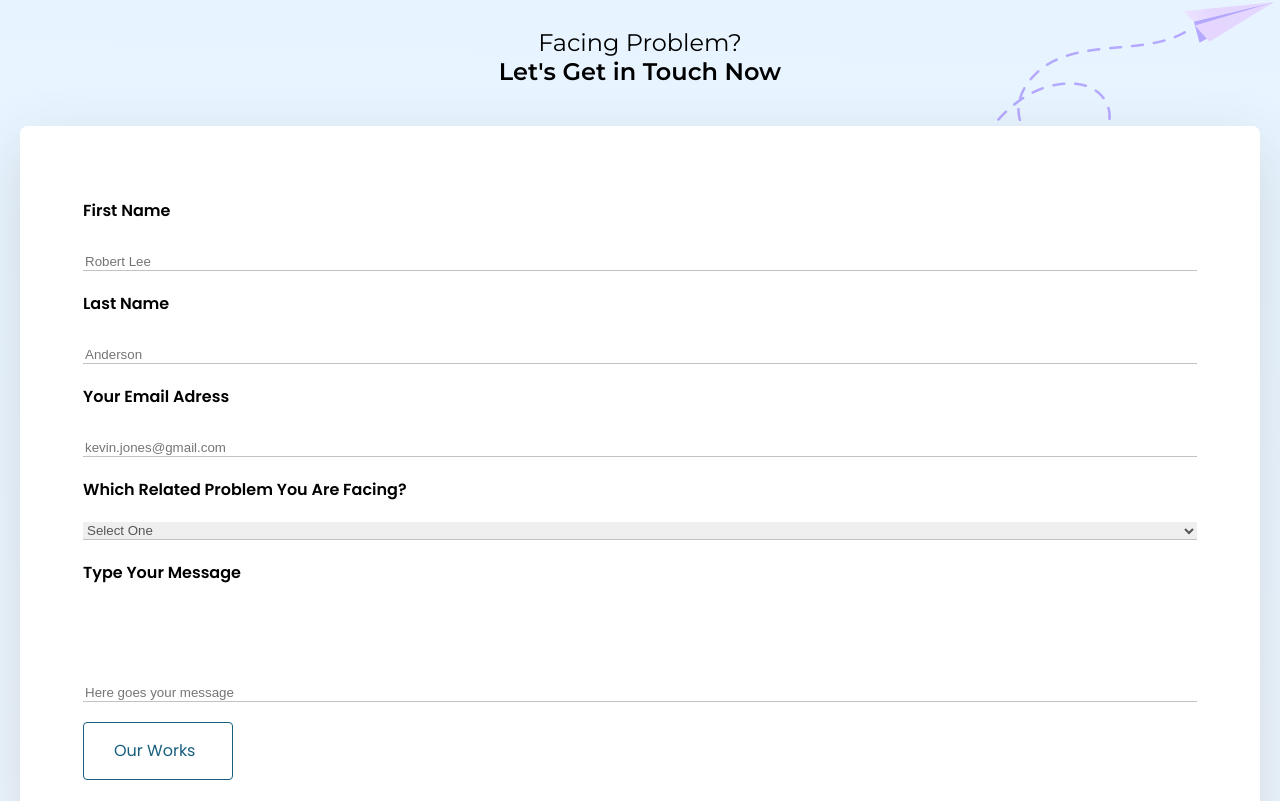
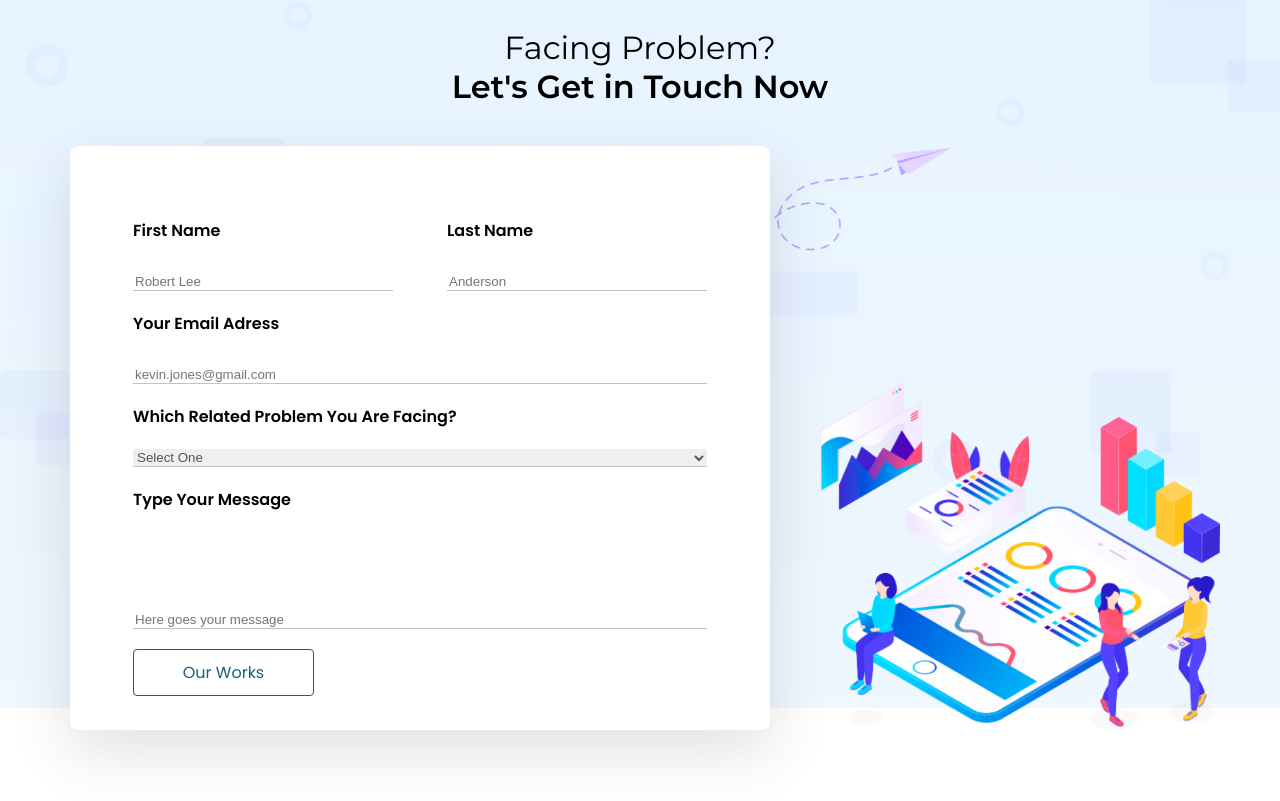
Before and after one commit to MirkoAn/shokworks-react, a React (Create React App) app: page / in a window 1280 px wide. Shown: the part 3899-4700 px from the top of the page. Built offline with nearby package versions, Linux system fonts and the light colour scheme.

Commit message:
Completed form-components UI for all devices

```diff
--- a/src/Components/FormContainer/index.js
+++ b/src/Components/FormContainer/index.js
@@ -2,12 +2,15 @@ import React from 'react'
 import { Forms } from '../Forms'
 
 import { Container } from './styles'
+
+import Banner from '../../assets/images/banner-1.png'
 
 export const FormContainer = () => {
   return (
     <Container>
       <h2>Facing Problem?<br /><span>Let's Get in Touch Now</span></h2>
       <Forms />
+      <img src={Banner} alt='banner' />
     </Container>
   )
 }
--- a/src/Components/FormContainer/styles.js
+++ b/src/Components/FormContainer/styles.js
@@ -1,4 +1,6 @@
 import styled from 'styled-components'
+
+import { mediaQueries } from '../../styles/MediaQueries/MediaQueries'
 
 import * as fonttheme from '../../styles/variables/FontThemes'
 
@@ -9,21 +11,55 @@ import BgArrow from '../../assets/images/Group2794.png'
 export const Container = styled.div`
   margin-top: 50px;
   padding: 20px 20px;
+  position: relative;
   background:
-            url(${BgArrow}),
-            url(${Background}),
-            url(${Background2});
+            url(${BgArrow}) ,
+            url(${Background2}),
+            url(${Background});
   background-position: top right;
   background-repeat: no-repeat;
+
+  ${mediaQueries('laptop')`
+    background-size: 20%, 100%, 100%, 100%;
+    background-position: top 150px left 700px, top right, top right;
+  `}
+
+${mediaQueries('laptopxl')`
+    background-size: 30%, 100%, 100%, 100%;
+    background-position: top 150px left 900px, top right, top right;
+  `}
 
   h2 {
     margin-top: 20px;
     font-weight: 500;
     text-align: center;
     font-family: ${fonttheme.font2};
+    ${mediaQueries('laptop')`
+      font-size: 32px;
+    `}
+    ${mediaQueries('laptopxl')`
+      font-size: 43px;
+    `}
   }
 
   span {
     font-weight: 600;
   }
+
+  img {
+    display: none;
+
+    ${mediaQueries('laptop')`
+      display: block;
+      width: 400px;
+      position: absolute;
+      bottom: 60px;
+      right: 60px;
+    `}
+     ${mediaQueries('laptopxl')`
+      width: 587px;
+      bottom: 60px;
+      right: 120px;
+    `}
+  }
 `
--- a/src/Components/Forms/index.js
+++ b/src/Components/Forms/index.js
@@ -1,6 +1,6 @@
 import React, { useState } from 'react'
 
-import { Form, FormButton } from './styles'
+import { Form, FormButton, Row } from './styles'
 
 export const Forms = () => {
   const [name, setName] = useState('')
@@ -17,6 +17,7 @@ export const Forms = () => {
   console.log(name)
   return (
     <Form action=''>
+      <Row>
         <label>
           First Name <br />
           <input value={name} onChange={handleNameChange} type='text' name='name' placeholder='Robert Lee' />
@@ -25,6 +26,7 @@ export const Forms = () => {
           Last Name <br />
           <input type='text' name='name' placeholder='Anderson' />
         </label>
+      </Row>
       <label>
         Your Email Adress <br />
         <input value={email} onChange={handleEmailChange} type='email' name='email' placeholder='kevin.jones@gmail.com' />
--- a/src/Components/Forms/styles.js
+++ b/src/Components/Forms/styles.js
@@ -1,4 +1,6 @@
 import styled from 'styled-components'
+
+import { mediaQueries } from '../../styles/MediaQueries/MediaQueries'
 
 import * as fonttheme from '../../styles/variables/FontThemes'
 import * as colors from '../../styles/variables/Colors'
@@ -13,6 +15,18 @@ export const Form = styled.form`
   background-color: ${colors.backgroundcolor};
   font-family: ${fonttheme.font1};
 
+  ${mediaQueries('laptop')`
+    width: 700px;
+    height: 584px;
+    margin: 40px 0 40px 50px;
+  `}
+
+  ${mediaQueries('laptopxl')`
+    width: 929px;
+    height: 784px;
+    margin-left: 187px;
+  `}
+
   label {
     font-weight: 600;
   }
@@ -25,6 +39,10 @@ export const Form = styled.form`
         margin-bottom: 20px;
         border-bottom: 1px solid #C2C2C2;
 
+        ${mediaQueries('laptopxl')`
+          margin-bottom: 50px;
+        `}
+
         &:focus {
             outline: none;
         }
@@ -36,6 +54,12 @@ export const Form = styled.form`
         margin-bottom: 20px;
         border-bottom: 1px solid #C2C2C2;
         color: ${colors.primarycolor};
+
+        ${mediaQueries('laptopxl')`
+          margin-top: 40px;
+          margin-bottom: 50px;
+        `}
+
         &:focus {
             outline: none;
         }
@@ -47,6 +71,7 @@ export const Form = styled.form`
 `
 export const FormButton = styled.div`
   display: flex;
+  justify-content: center;
   width: 150px;
   height: 58px;
   border-radius: 4px;
@@ -54,6 +79,11 @@ export const FormButton = styled.div`
   text-align: center;
   background: ${colors.backgroundcolor};
   border: 1px solid ${colors.secondarycolor};
+
+  ${mediaQueries('laptop')`
+    width: 181px;
+    height: 61px;
+  `}
 
   &:hover {
     background: ${colors.secondarycolor};
@@ -65,7 +95,6 @@ export const FormButton = styled.div`
 
   a {
     display: flex;
-    justify-content: center;
     align-items: center;
     padding: 10px 30px;
     font-family: ${fonttheme.font1};
@@ -80,3 +109,13 @@ export const FormButton = styled.div`
     }
   }
 `
+export const Row = styled.div`
+
+${mediaQueries('laptop')`
+  display: flex;
+  justify-content: space-between;
+  input {
+    width: 260px;
+  }
+  `}
+`
```
Lines whose indentation alone changed are shown as unchanged.
